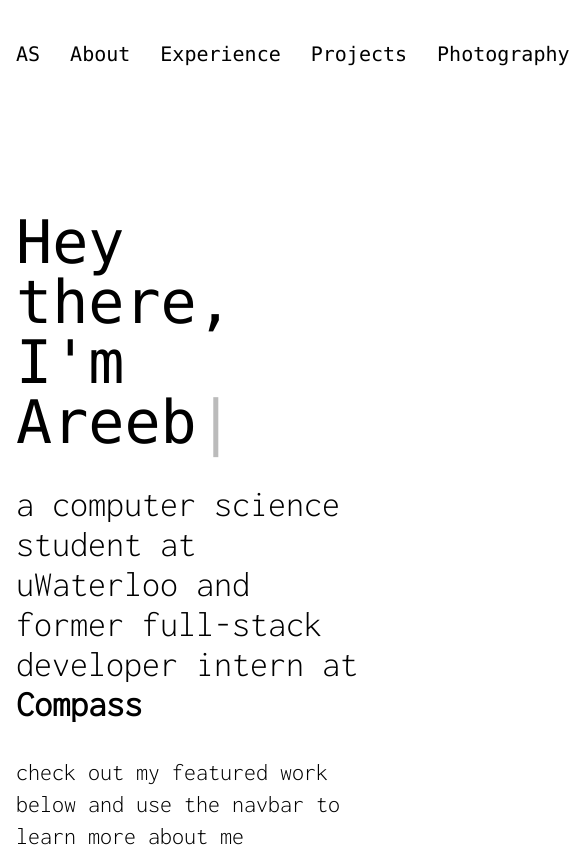
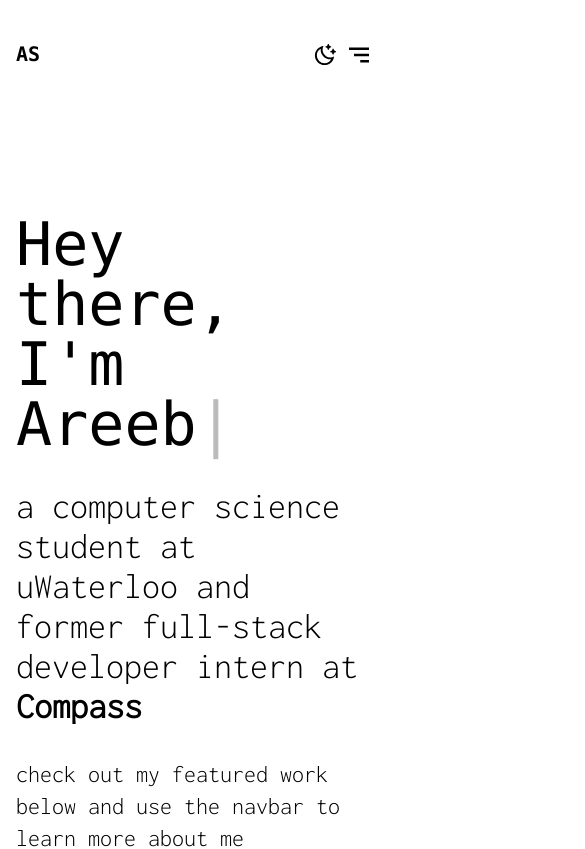
Before and after one commit to shaikhareeb/areeb-shaikh-portfolio-site-v2, a React (Create React App) app: page / in a window 390 px wide. Shown: the top 849 px of the page, 585 px wide, since content can reach past the window. Built offline with nearby package versions, Linux system fonts and the light colour scheme.

Commit message:
made navbar responsive

```diff
--- a/src/Components/Navbar.js
+++ b/src/Components/Navbar.js
@@ -1,6 +1,10 @@
+import { useState } from "react";
 import { Link } from "react-router-dom";
 import { FiSun } from "react-icons/fi";
 import { RiMoonClearLine } from "react-icons/ri";
+import { BiMenuAltRight } from "react-icons/bi";
+import { AiOutlinePlus } from "react-icons/ai";
+import { motion } from "framer-motion";
 
 const Navbar = ({ theme, setTheme }) => {
 	localStorage.setItem("mode", theme);
@@ -10,30 +14,78 @@ const Navbar = ({ theme, setTheme }) => {
 	};
 
 	const icon =
-		theme === "light" ? <RiMoonClearLine size={25} /> : <FiSun size={25} />;
+		theme === "light" ? <RiMoonClearLine size={23} /> : <FiSun size={23} />;
+
+	const [drawer, setDrawer] = useState(false);
+
+	const toggleNav = () => {
+		setDrawer(!drawer);
+	};
+
+	const navIcon =
+		drawer === false ? (
+			<motion.div transition={{ type: "tween", duration: 0.5 }}>
+				<BiMenuAltRight size={30} />
+			</motion.div>
+		) : (
+			<motion.div
+				animate={{ rotate: 45 }}
+				transition={{ type: "tween", duration: 0.5 }}
+			>
+				<AiOutlinePlus size={30} />
+			</motion.div>
+		);
 
 	return (
-		<nav className="flex justify-between font-mono text-xl">
-			<Link to="/" className="mr-30px hover:underline">
+		<nav className="font-mono text-xl">
+			<div className="flex justify-between">
+				<Link to="/" className="font-bold hover:underline">
 					AS
 				</Link>
-			<div className="flex">
-				<Link to="/about" className="mr-30px hover:underline">
+				<div className="flex items-center">
+					<div className="hidden md:block">
+						<Link to="/about" className="mr-4 hover:underline">
 							About
 						</Link>
-				<Link to="/Experience" className="mr-30px hover:underline">
+						<Link to="/Experience" className="mr-4 hover:underline">
 							Experience
 						</Link>
-				<Link to="/projects" className="mr-30px hover:underline">
+						<Link to="/projects" className="mr-4 hover:underline">
 							Projects
 						</Link>
-				<Link to="/photography" className="mr-30px hover:underline">
+						<Link to="/photography" className="mr-4 hover:underline">
 							Photography
 						</Link>
+					</div>
 					<div className="cursor-pointer" onClick={toggleTheme}>
 						{icon}
 					</div>
+					<button className="ml-2 md:hidden" onClick={toggleNav}>
+						{navIcon}
+					</button>
 				</div>
+			</div>
+			{drawer ? (
+				<motion.div
+					className="flex flex-col border-t-2 border-b-2 border-current mt-4 items-center md:hidden"
+					initial={{ x: "-5vh", opacity: 0 }}
+					animate={{ x: 0, opacity: 1 }}
+					transition={{ type: "tween", duration: 0.5 }}
+				>
+					<Link to="/about" className="mt-4 hover:underline">
+						About
+					</Link>
+					<Link to="/Experience" className="mt-2 hover:underline">
+						Experience
+					</Link>
+					<Link to="/projects" className="mt-2 hover:underline">
+						Projects
+					</Link>
+					<Link to="/photography" className="mt-2 mb-4 hover:underline">
+						Photography
+					</Link>
+				</motion.div>
+			) : null}
 		</nav>
 	);
 };
```
Lines whose indentation alone changed are shown as unchanged.
